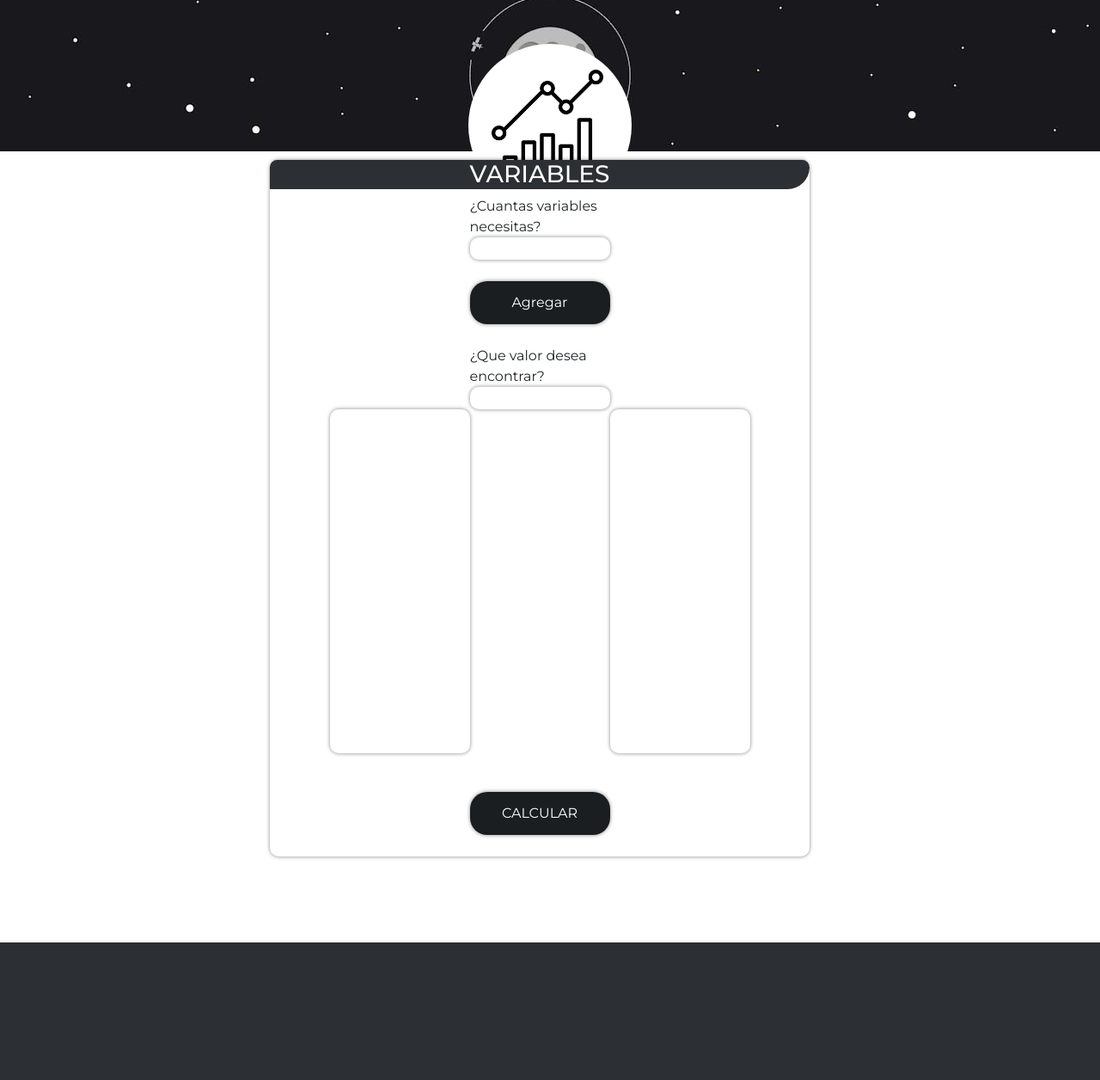
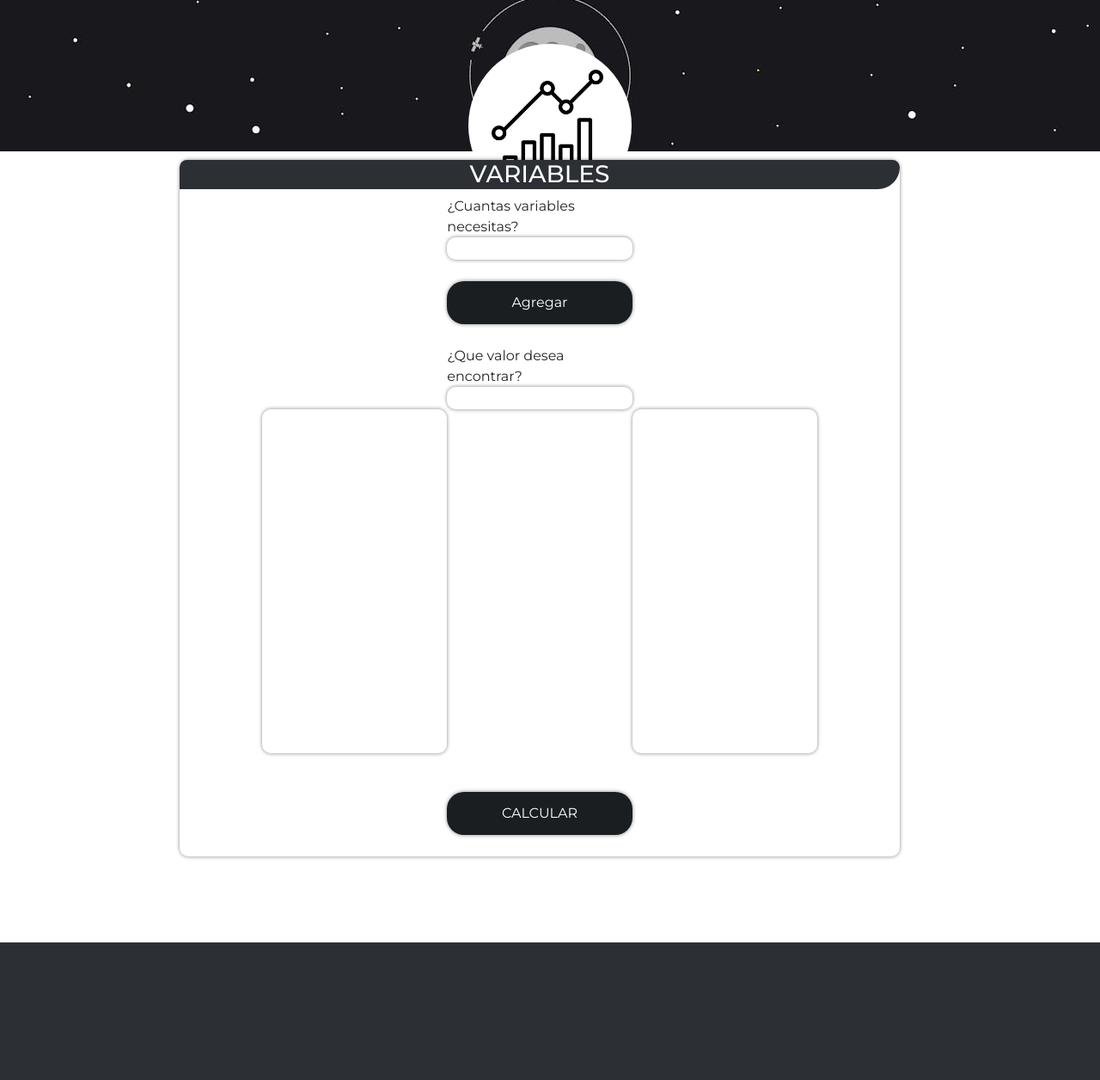
Before and after one commit to lx116/TechMath, a Django app: page /inicio/ in a window 1280 px wide. Shown: the part 59-1315 px from the top of the page at 86% size. Run offline with Django 3.2, Linux system fonts and the light colour scheme; some libraries are stand-ins or nearby versions.

Commit message:
Detalles menores

```diff
--- a/recursos/templates/appOne.html
+++ b/recursos/templates/appOne.html
@@ -11,7 +11,7 @@
 
 {% block spaceApp %}
     <div class="row">
-        <div class="col-6 inputsSpace container">
+        <div class="col-6 col-lg-8 inputsSpace container">
             <div class="titleSpace"><h3>VARIABLES</h3></div>
             <div class="row inputsGroup">
                 <!-- Aqui estan los inputs -->
@@ -39,7 +39,7 @@
         </div>
     </div>
     <div class="row separador">
-        <div class="container col-6 auto_margin" id="resultado_global">
+        <div class="container col-6 col-lg-9 auto_margin" id="resultado_global">
 
         </div>
     </div>
--- a/requirements.txt
+++ b/requirements.txt
@@ -10,7 +10,7 @@ Pillow==8.4.0
 pyparsing==3.0.5
 python-dateutil==2.8.2
 pytz==2021.3
-pip install scipy==1.7.2
+scipy==1.7.2
 six==1.16.0
 sqlparse==0.4.2
 sympy==1.9
```
